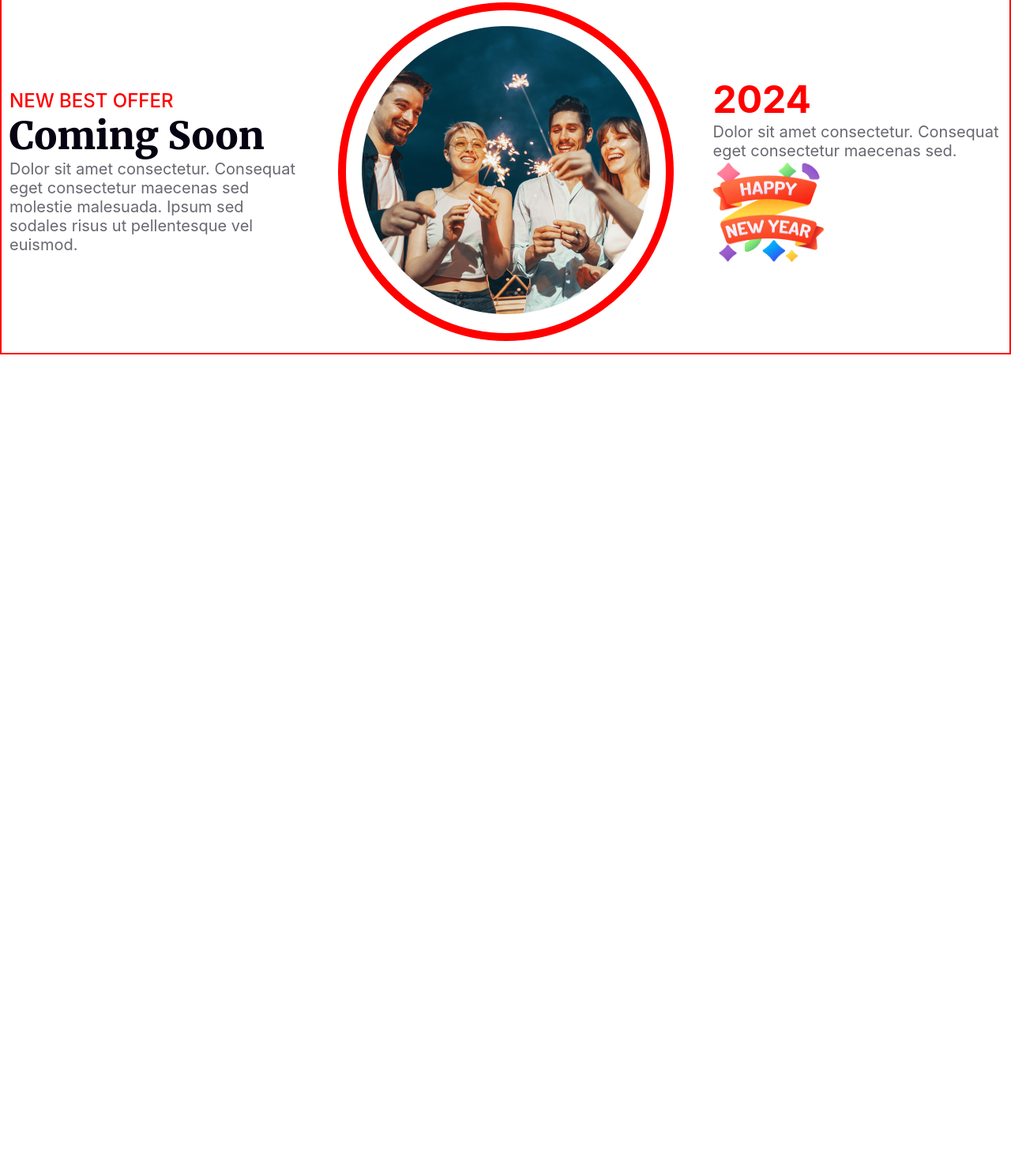
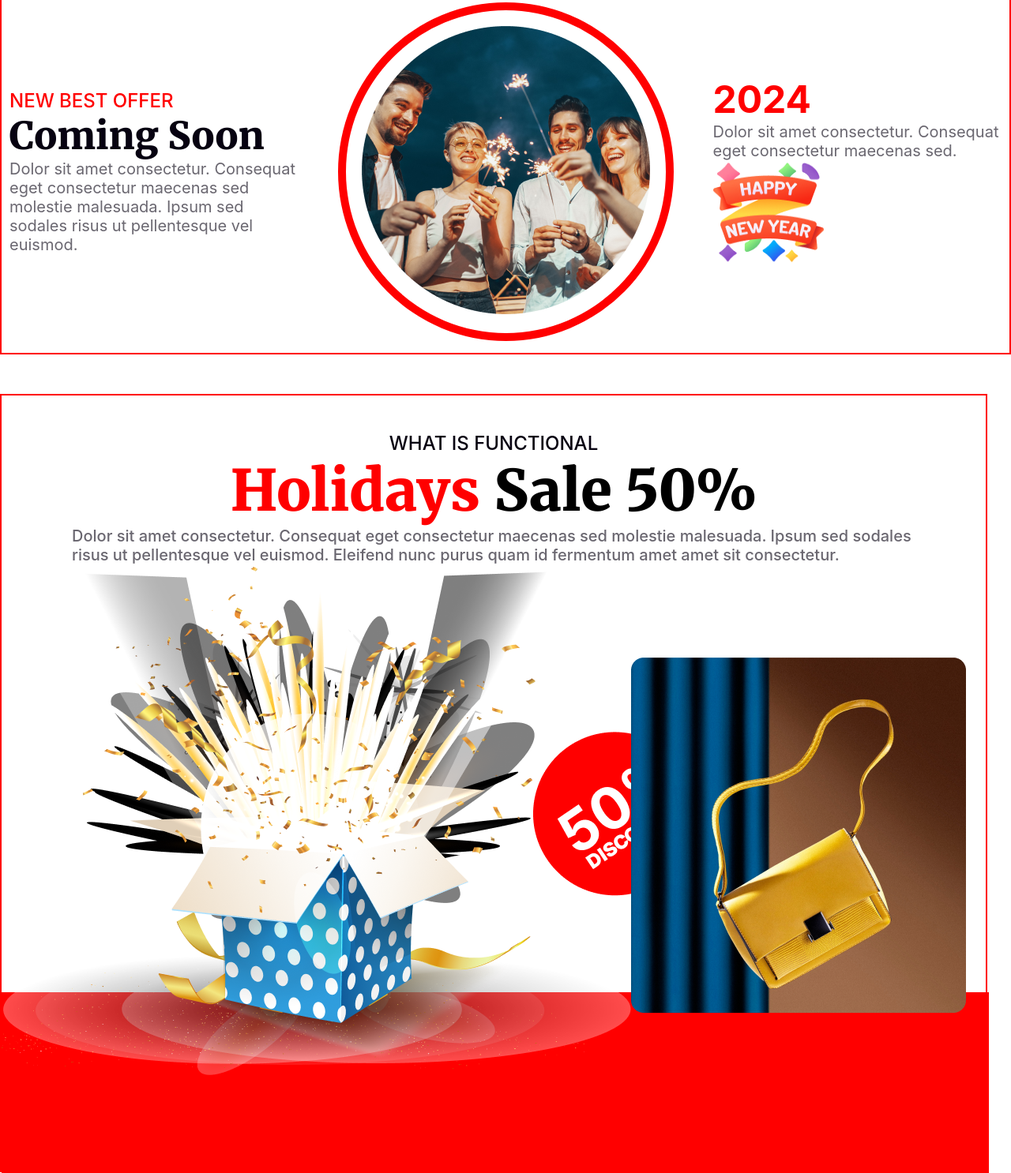
Before and after one commit to nurislamemon1/batch9-a1-solution, a plain HTML site: page index.html in a window 1280 px wide. Shown: the part 2752-4238 px from the top of the page at 79% size. Before the commit the page ends 3201 px from the top, so only its background shows below. Drawn offline with Linux system fonts and the light colour scheme.

Commit message:
holiday section  done

```diff
--- a/index.html
+++ b/index.html
@@ -82,6 +82,32 @@
 
        </section>
        <!-- new offer section ends here -->
+
+       <!-- holidays section starts here -- -->
+     <section class="holiday-section-container">
+        <div class="holiday-text-container">
+            <h5>WHAT IS FUNCTIONAL</h5>
+            <h2> <span id="Holiday">Holidays</span> Sale 50%</h2>
+            <p>Dolor sit amet consectetur. Consequat eget consectetur maecenas sed
+                molestie malesuada. Ipsum sed sodales risus ut pellentesque vel euismod. Eleifend nunc purus quam id fermentum amet amet sit consectetur.</p>
+        </div>
+
+        <div class="solid-color">
+
+        </div>
+        <div class="giftbox">
+            <img src="images/Group 75.png" alt="">
+
+            <div class="gitl-container"> <img src="images/Rectangle 3.png" alt="">
+            </div>
+        </div>
+        <div class="discount">
+            <img src="images/Group 44.png" alt="">
+        </div>
+
+
+     </section>
+       <!-- holidays section ends here -->
     </main>
     <footer></footer>
 </body>
--- a/styles/styles.css
+++ b/styles/styles.css
@@ -258,3 +258,78 @@ body{
     width: 140px;
     height: 132.79px;
 }
+
+
+/* holidays section starts here  */
+
+.holiday-section-container{
+  width:1250px ;
+   height: 986.07px;
+   border: 2px solid red;
+   margin: 0 auto;
+   margin-top: 50px;
+   position: absolute;
+}
+
+.holiday-text-container{
+     display: flex;
+     flex-direction: column;
+     align-items: center;
+     justify-content: center;
+     width: 1068px;
+    height: 260px;
+    margin: 0 auto;
+}
+ .holiday-text-container h5{
+    color: rgb(7, 2, 17);
+    font-family: Inter;
+    font-size: 24px;
+    font-weight: 500;
+ }
+ .holiday-text-container h2{
+    font-family: Merriweather;
+    font-size: 72px;
+    font-weight: 900;
+    line-height: 91px;
+ }
+ .holiday-text-container p{
+    color: rgba(7, 2, 17, 0.6);
+    font-family: Inter;
+    font-size: 20px;
+    font-weight: 500;
+ }
+
+ #Holiday{
+ color: rgb(255, 0, 0);
+ }
+
+ .solid-color{
+    width: 1250px;
+    height: 229px;
+    background-color: rgb(255, 0, 0);
+    position: absolute;
+    top: 77%;
+ }
+
+ .giftbox{
+    width: 674.82px;
+    height: 577.96px;
+    position: relative;
+    z-index: 1;
+    display: flex;
+    align-items: center;
+
+ }
+
+ .gitl-container{
+    width: 429px ;
+    height: 433px;
+    left: 30%;
+
+ }
+
+ .discount{
+     position: absolute;
+     bottom: 30%;
+     left: 50%;
+ }
```
